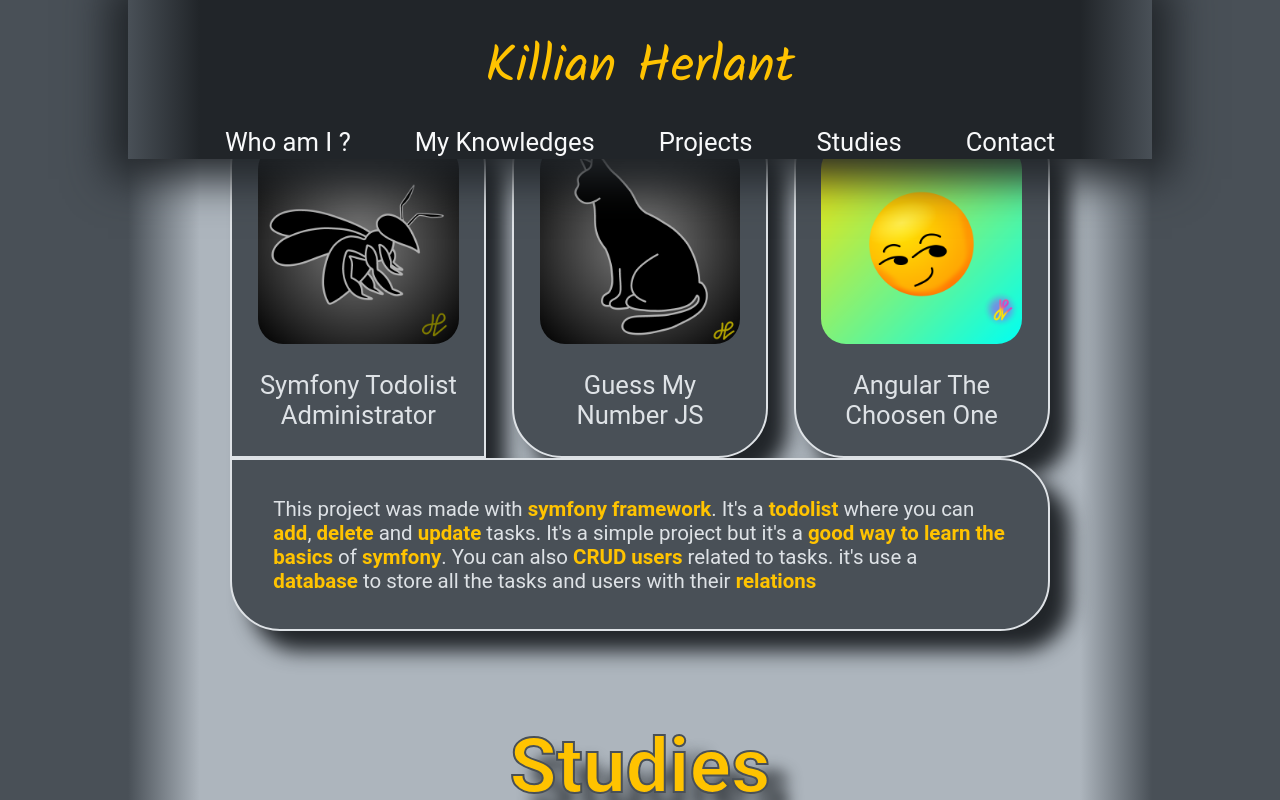
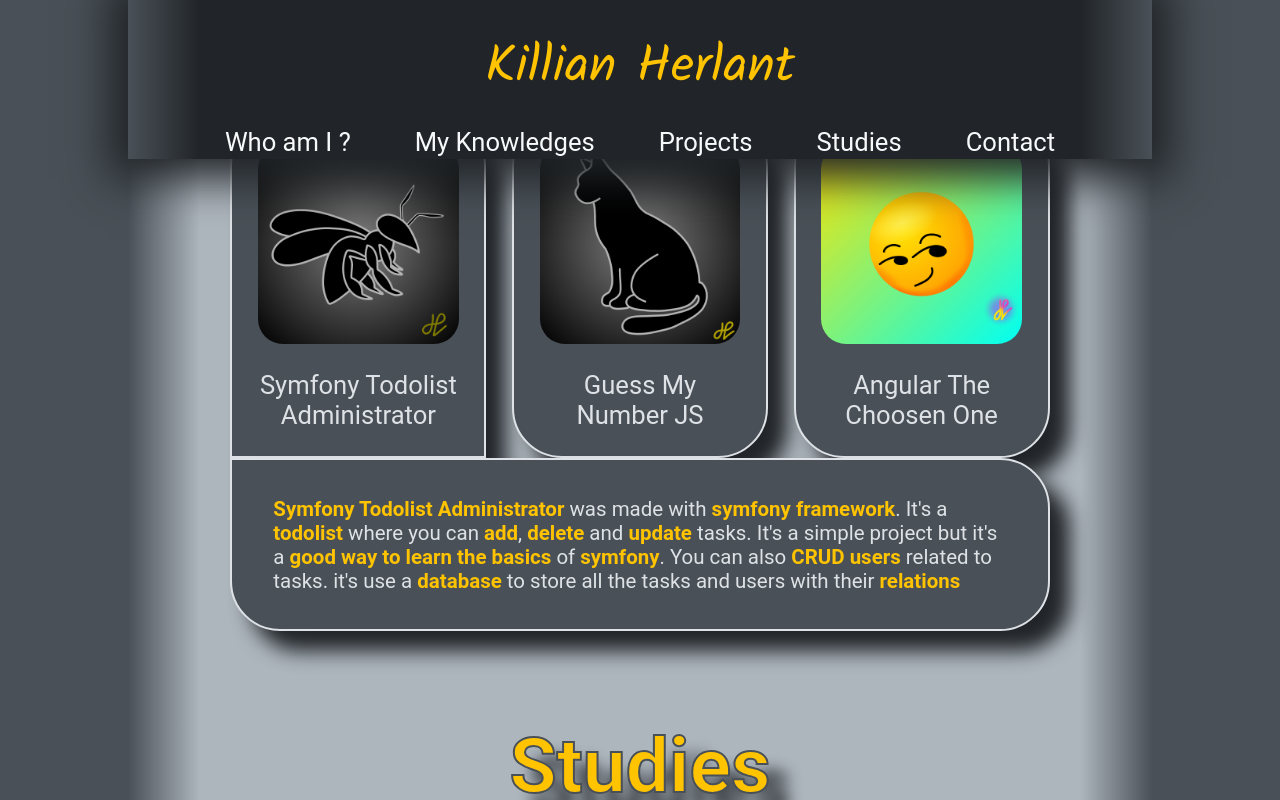
Before and after one commit to hrltKillian/portfolio, a plain HTML site: page index.html in a window 1280 px wide. Both pictures are taken after a click on the element "Symfony Todolist Administrator". Shown: the part 2323-3123 px from the top of the page. Drawn offline with Linux system fonts and the light colour scheme.

Commit message:
updated text with project name in it

```diff
--- a/index.html
+++ b/index.html
@@ -120,7 +120,7 @@
 							<img src="assets/abeille.png" alt="project1" />
 							<details onclick="display_projects_content_child1()">
 								<summary>Symfony Todolist Administrator</summary>
-								<p>This project was made with <span>Symfony framework</span>. It's a <span>todolist</span> where you can <span>add</span>, <span>delete</span> and <span>update</span> tasks. It's a simple project but it's a <span>good way to learn the basics</span> of <span>Symfony</span>. You can also <span>CRUD users</span> related to tasks. it's use a <span>database</span> to store all the tasks and users with their <span>relations</span></p>
+								<p><span>Symfony Todolist Administrator</span> was made with <span>Symfony framework</span>. It's a <span>todolist</span> where you can <span>add</span>, <span>delete</span> and <span>update</span> tasks. It's a simple project but it's a <span>good way to learn the basics</span> of <span>Symfony</span>. You can also <span>CRUD users</span> related to tasks. it's use a <span>database</span> to store all the tasks and users with their <span>relations</span></p>
 							</details>
 						</article>
 
@@ -128,7 +128,7 @@
 							<img src="assets/chat.png" alt="project2" />
 							<details onclick="display_projects_content_child2()">
 								<summary>Guess My Number JS</summary>
-								<p>This project was made in <span>JavaScript</span>. It's a <span>game</span> where you have to guess the number by entering a number and the program tells you if it's bigger or smaller. It's a simple project to <span>understand DOM and basics</span> of <span>JavaScript</span>.</p>
+								<p><span>Guess My Number JS</span> was made in <span>JavaScript</span>. It's a <span>game</span> where you have to guess the number by entering a number and the program tells you if it's bigger or smaller. It's a simple project to <span>understand DOM and basics</span> of <span>JavaScript</span>.</p>
 							</details>
 						</article>
 
@@ -136,14 +136,14 @@
 							<img src="assets/smiley1.png" alt="project3" />
 							<details onclick="display_projects_content_child3()">
 								<summary>Angular The Choosen One</summary>
-								<p>This project was made with <span>Angular framework</span>. It's <span>a decision maker</span> where you can <span>enter things to do</span> and the program choose one <span>randomly</span>. It's a simple project to <span>learn the basics</span> of <span>Angular</span> and <span>single page applications</span>.</p>
+								<p><span>Angular The Choosen One</span> was made with <span>Angular framework</span>. It's <span>a decision maker</span> where you can <span>enter things to do</span> and the program choose one <span>randomly</span>. It's a simple project to <span>learn the basics</span> of <span>Angular</span> and <span>single page applications</span>.</p>
 							</details>
 						</article>
 					</section>
 					<div class="projects_content">
-						<p>This project was made with <span>symfony framework</span>. It's a <span>todolist</span> where you can <span>add</span>, <span>delete</span> and <span>update</span> tasks. It's a simple project but it's a <span>good way to learn the basics</span> of <span>symfony</span>. You can also <span>CRUD users</span> related to tasks. it's use a <span>database</span> to store all the tasks and users with their <span>relations</span></p>
-						<p>This project was made in <span>JavaScript</span>. It's a game where you have to guess the number by entering a number and the program tells you if it's bigger or smaller. It's a simple project to <span>understand DOM and basics</span> of <span>JavaScript</span>.</p>
-						<p>This project was made with <span>Angular framework</span>. It's <span>a decision maker</span> where you can <span>enter things to do</span> and the program choose one <span>randomly</span>. It's a simple project to <span>learn the basics</span> of <span>Angular</span> and <span>single page applications</span>.</p>
+						<p><span>Symfony Todolist Administrator</span> was made with <span>symfony framework</span>. It's a <span>todolist</span> where you can <span>add</span>, <span>delete</span> and <span>update</span> tasks. It's a simple project but it's a <span>good way to learn the basics</span> of <span>symfony</span>. You can also <span>CRUD users</span> related to tasks. it's use a <span>database</span> to store all the tasks and users with their <span>relations</span></p>
+						<p><span>Guess My Number JS</span> was made in <span>JavaScript</span>. It's a game where you have to guess the number by entering a number and the program tells you if it's bigger or smaller. It's a simple project to <span>understand DOM and basics</span> of <span>JavaScript</span>.</p>
+						<p><span>Angular The Choosen One</span> was made with <span>Angular framework</span>. It's <span>a decision maker</span> where you can <span>enter things to do</span> and the program choose one <span>randomly</span>. It's a simple project to <span>learn the basics</span> of <span>Angular</span> and <span>single page applications</span>.</p>
 					</div>
 				</div>
 
```
